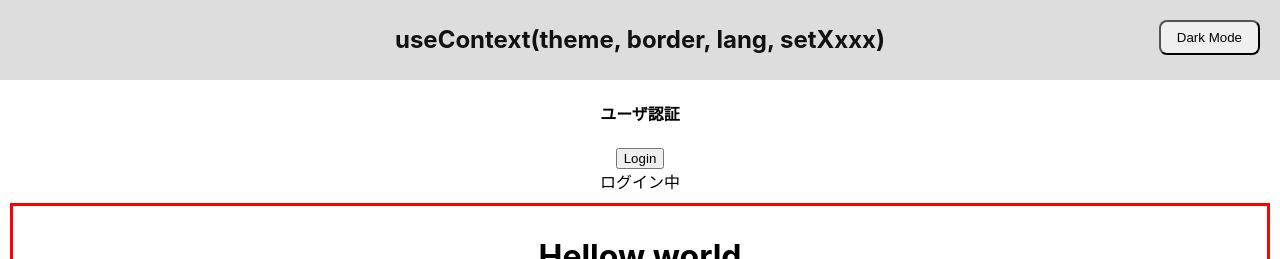
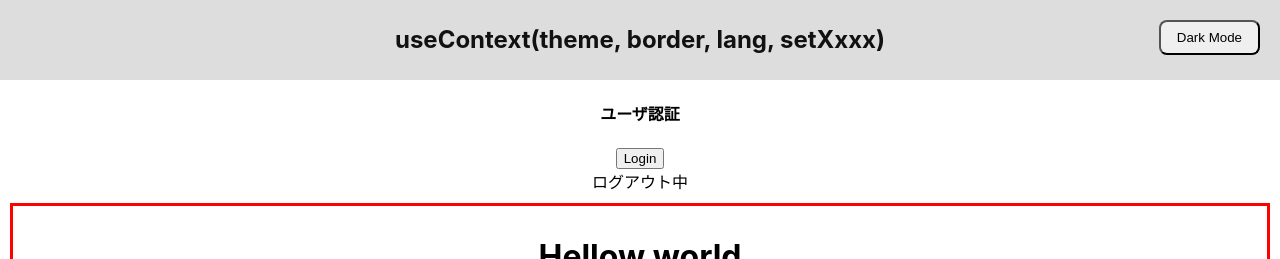
Before and after one commit to jini-labs-2/react-practice, a React (Create React App) app: page / in a window 1280 px wide. Shown: the top 259 px of the page. Built offline with nearby package versions, Linux system fonts and the light colour scheme.

Commit message:
context:login, useState導入

```diff
--- a/src/components/UserAuth/AuthButton.jsx
+++ b/src/components/UserAuth/AuthButton.jsx
@@ -3,10 +3,13 @@ import { AuthContext } from '../../context/AuthProvider'
 
 function AuthButton() {
   const auth = useContext(AuthContext);
-  console.log('auth -> ', auth);
+
+  const handleLogin = () => {
+    auth.setUserAuth(prev => !auth.userAuth);
+  }
   return (
     <div>
-      <button>{auth ? 'Logout': 'Login'}</button>
+      <button onClick={handleLogin}>{auth.userAuth ? 'Logout': 'Login'}</button>
     </div>
   )
 }
--- a/src/components/UserAuth/AuthDisplay.jsx
+++ b/src/components/UserAuth/AuthDisplay.jsx
@@ -5,7 +5,7 @@ function AuthDisplay() {
   const auth = useContext(AuthContext);
   return (
     <div>
-      {auth ? 'ログアウト中':'ログイン中'}
+      {auth.userAuth ? 'ログイン中':'ログアウト中'}
     </div>
   )
 }
--- a/src/context/AuthProvider.jsx
+++ b/src/context/AuthProvider.jsx
@@ -1,11 +1,11 @@
-import React, { createContext } from 'react'
+import React, { createContext, useState } from 'react'
 
 export const AuthContext = createContext(false);
 
 const AuthProvider = ({ children }) => {
-
+  const [userAuth, setUserAuth] = useState(false);
   return (
-    <AuthContext.Provider value={false}>
+    <AuthContext.Provider value={{userAuth, setUserAuth}}>
       { children }
     </AuthContext.Provider>
   )
```
